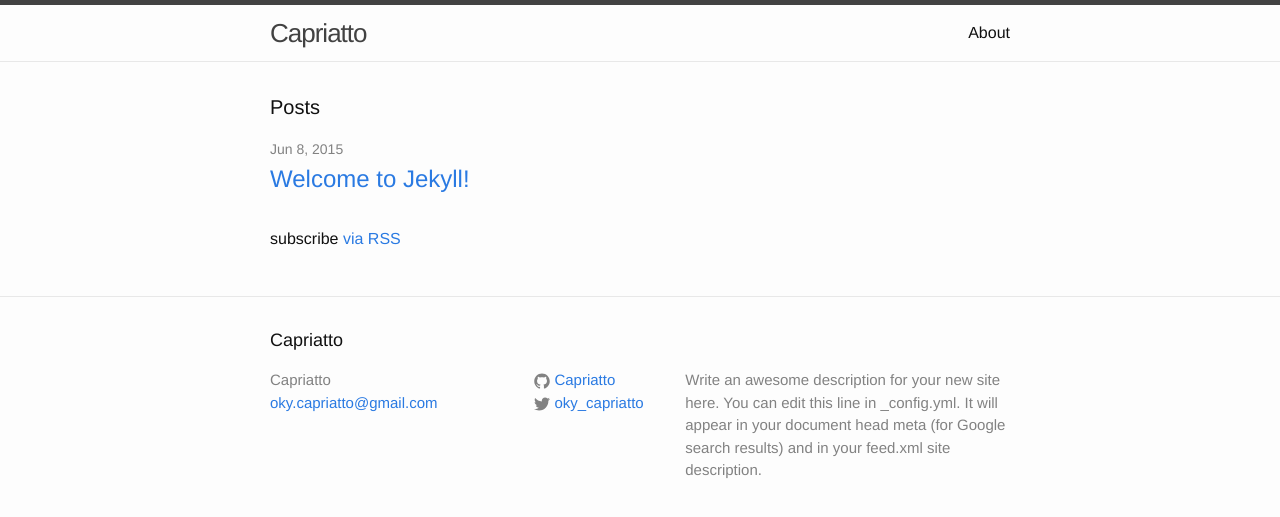
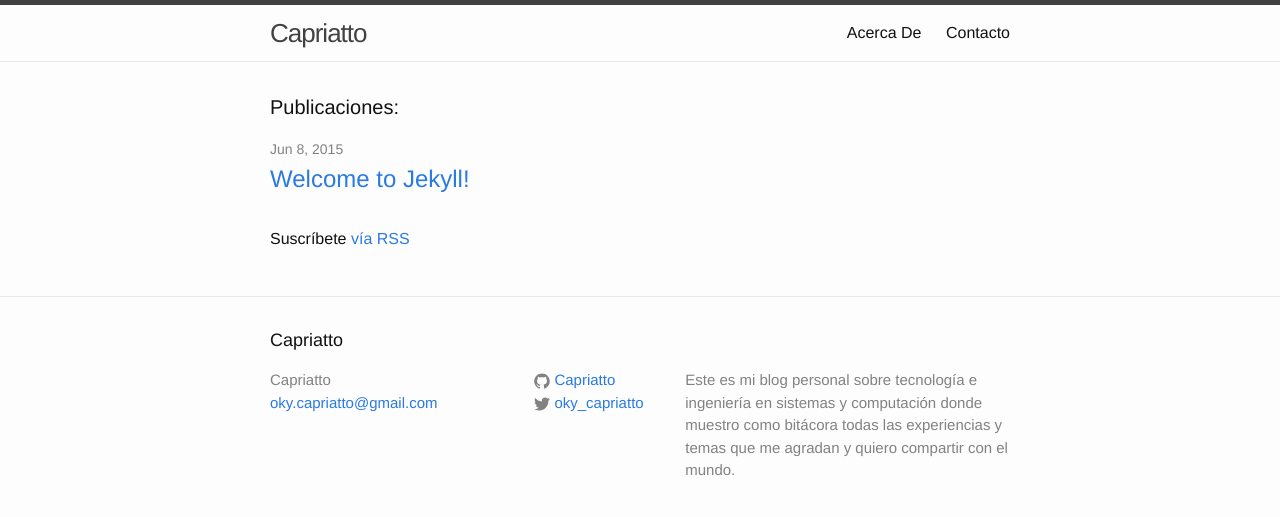
Before and after one commit to Capriatto/Capriatto.github.io, a Jekyll site: the page built from index.html, in a window 1280 px wide. Shown: the top 517 px of the page. Built offline with Jekyll 4.4.1, drawn with Linux system fonts in a browser that asks for light colours.

Commit message:
Formulario de contacto y cambiando configuracion por defecto

```diff
--- a/_config.yml
+++ b/_config.yml
@@ -2,9 +2,7 @@
 title: Capriatto
 email: oky.capriatto@gmail.com
 description: > # this means to ignore newlines until "baseurl:"
-  Write an awesome description for your new site here. You can edit this
-  line in _config.yml. It will appear in your document head meta (for
-  Google search results) and in your feed.xml site description.
+  Este es mi blog personal sobre tecnología e ingeniería en sistemas y computación donde muestro como bitácora todas las experiencias y temas que me agradan y quiero compartir con el mundo.
 baseurl: "" # the subpath of your site, e.g. /blog/
 url: "http://capriatto.github.io" # the base hostname & protocol for your site
 twitter_username: oky_capriatto
--- a/about.md
+++ b/about.md
@@ -1,7 +1,7 @@
 ---
 layout: page
-title: About
-permalink: /about/
+title: Acerca De
+permalink: /acerca/
 ---
 
 This is the base Jekyll theme. You can find out more info about customizing your Jekyll theme, as well as basic Jekyll usage documentation at [jekyllrb.com](http://jekyllrb.com/)
--- a/index.html
+++ b/index.html
@@ -4,7 +4,7 @@ layout: default
 
 <div class="home">
 
-  <h1 class="page-heading">Posts</h1>
+  <h1 class="page-heading">Publicaciones:</h1>
 
   <ul class="post-list">
     {% for post in site.posts %}
@@ -18,6 +18,6 @@ layout: default
     {% endfor %}
   </ul>
 
-  <p class="rss-subscribe">subscribe <a href="{{ "/feed.xml" | prepend: site.baseurl }}">via RSS</a></p>
+  <p class="rss-subscribe">Suscríbete <a href="{{ "/feed.xml" | prepend: site.baseurl }}">vía RSS</a></p>
 
 </div>
```
Also changed, not shown: _includes/contact.html (added, +72 -0 lines), contact.md (added, +7 -0 lines), css/contact.css (added, +13 -0 lines).
